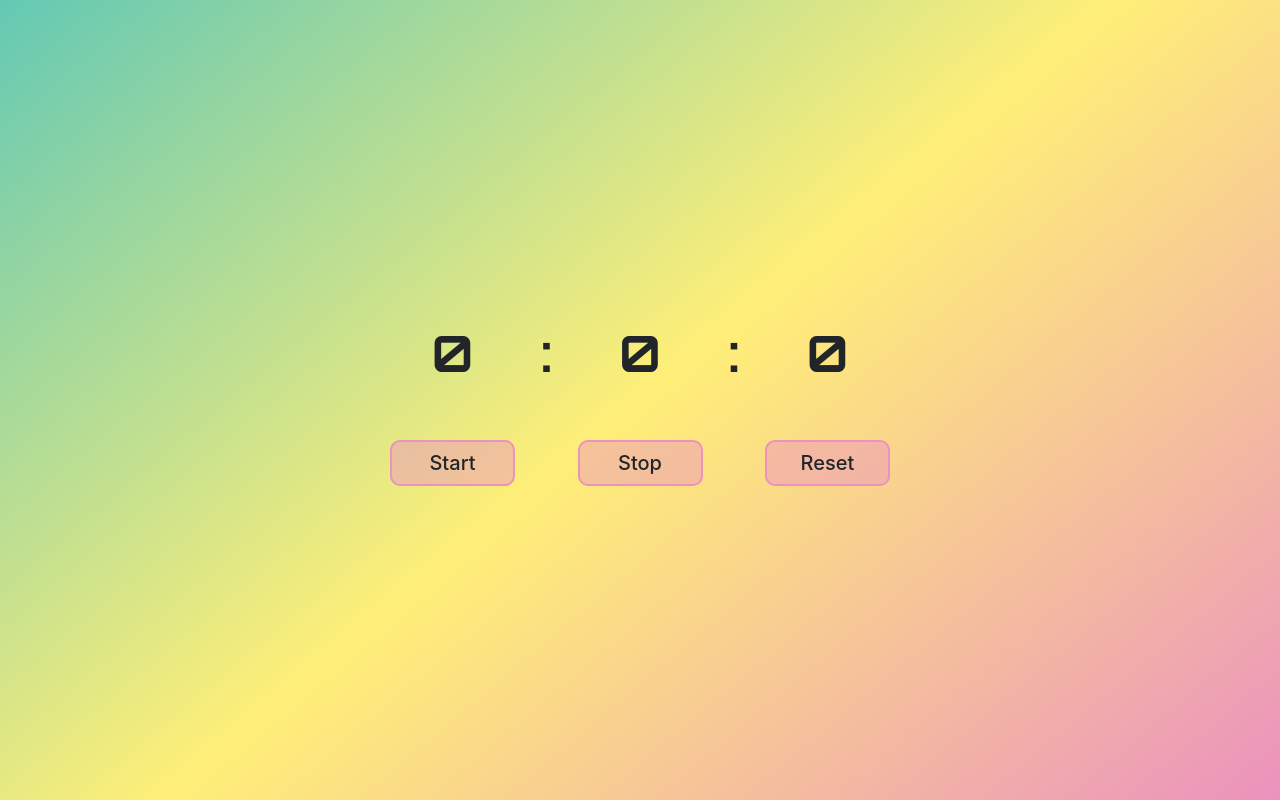
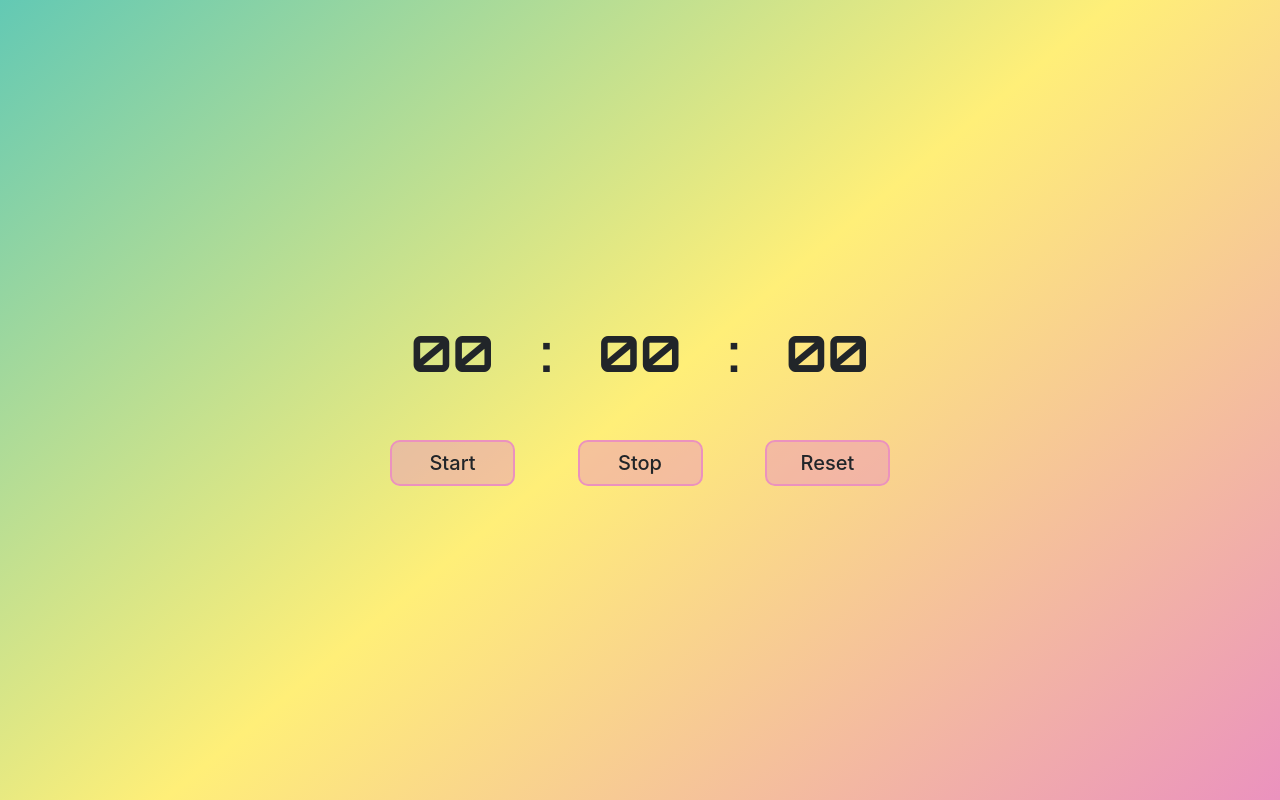
Before and after one commit to Omarbida/practice-stop-watch, a plain HTML site: page index.html in a window 1280 px wide. Drawn offline with nearby package versions, Linux system fonts and the light colour scheme.

Commit message:
added 00

```diff
--- a/index.html
+++ b/index.html
@@ -28,11 +28,11 @@
   <body>
     <div class="container">
       <div class="screen row">
-        <div id="min" class="min col-3">0</div>
+        <div id="min" class="min col-3">00</div>
         <div class="separat col-1">:</div>
-        <div id="sec" class="sec col-3">0</div>
+        <div id="sec" class="sec col-3">00</div>
         <div class="separat col-1">:</div>
-        <div id="mlsec" class="100/sec col-3">0</div>
+        <div id="mlsec" class="100/sec col-3">00</div>
       </div>
       <div class="buttuns row">
         <button id="start" class="start btn col-3">Start</button>
```
